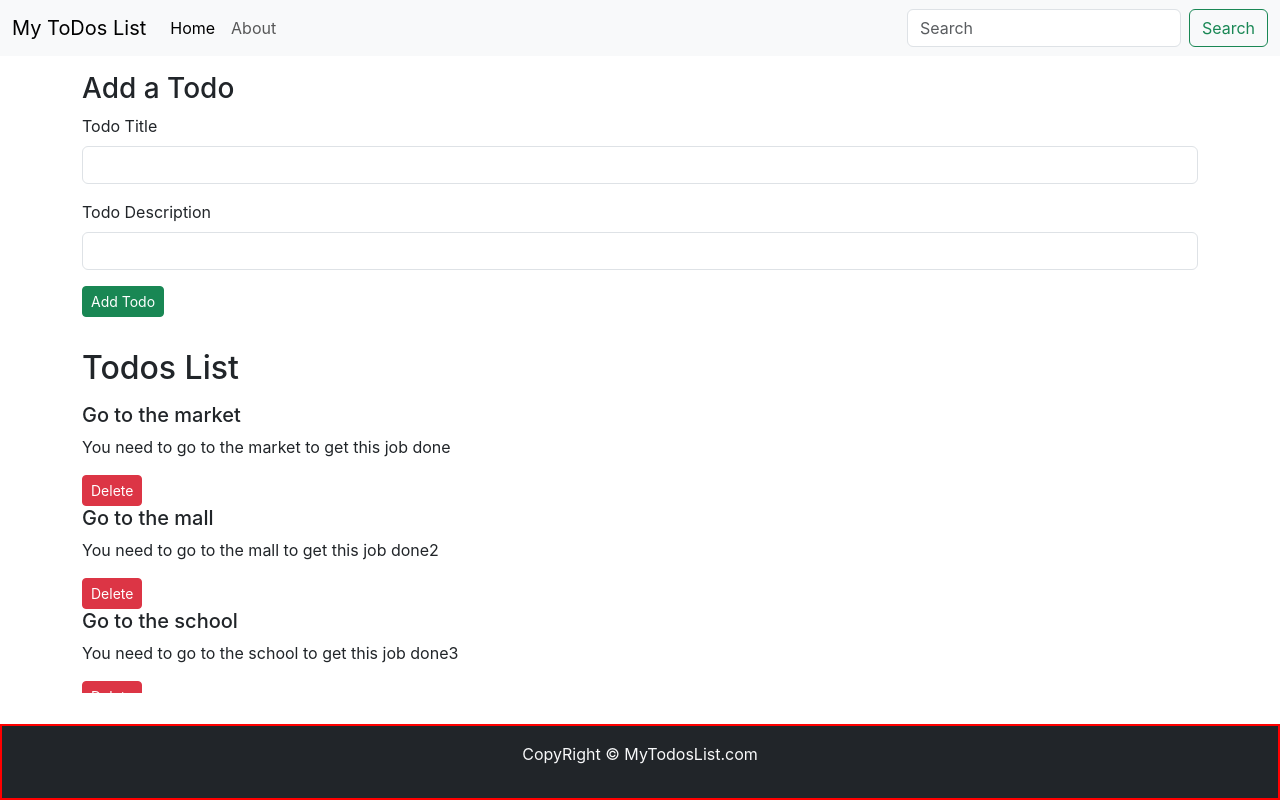
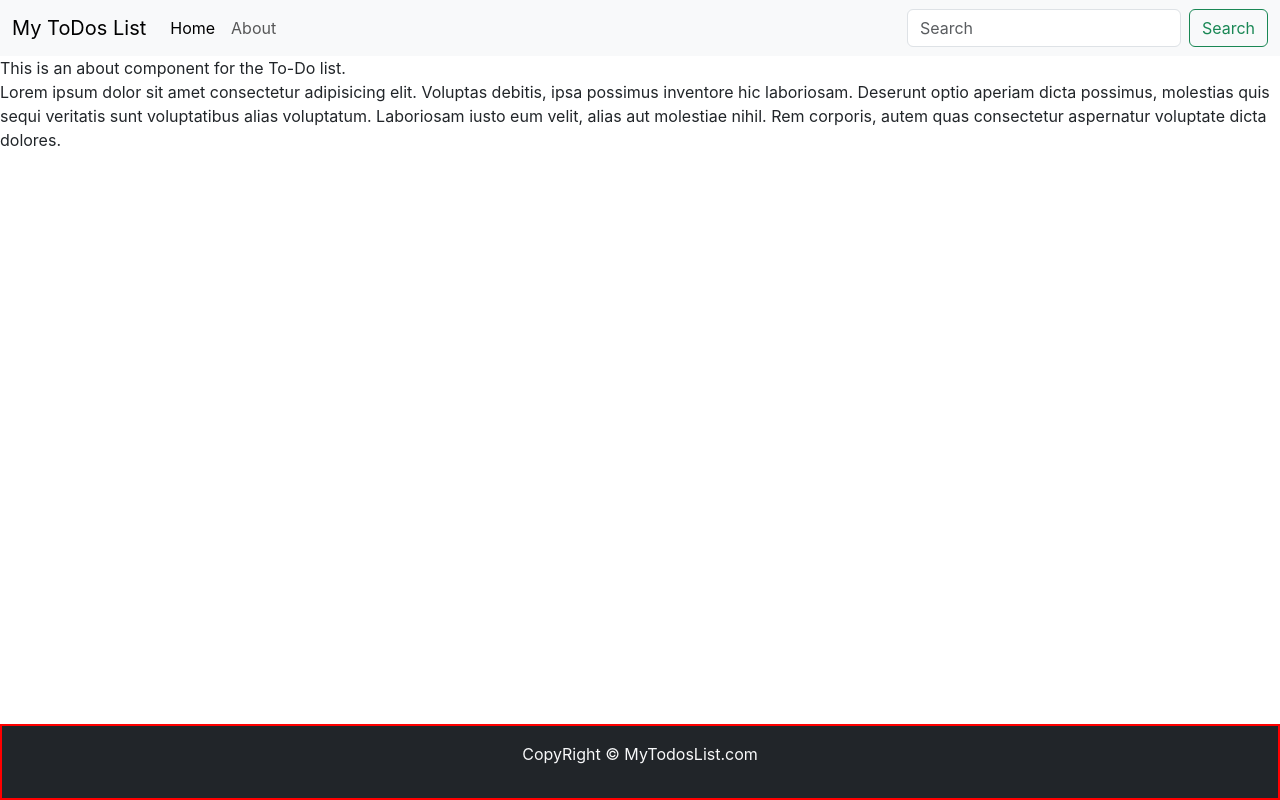
Before and after one commit to saketmishra7224/todo-list, a React (Create React App) app: page /about in a window 1280 px wide. Built offline with nearby package versions, Linux system fonts and the light colour scheme.

Commit message:
Added Routers

```diff
--- a/package.json
+++ b/package.json
@@ -6,7 +6,8 @@
     "cra-template": "1.2.0",
     "react": "^19.0.0",
     "react-dom": "^19.0.0",
-    "react-scripts": "5.0.1"
+    "react-router-dom": "^7.1.5",
+    "react-scripts": "^5.0.1"
   },
   "scripts": {
     "start": "react-scripts start",
--- a/src/App.js
+++ b/src/App.js
@@ -1,52 +1,99 @@
 import logo from './logo.svg';
 import './App.css';
 import Header from './MyComponents/Header';
-import {Todos} from './MyComponents/Todos';
-import {Footer} from './MyComponents/Footer';
+import { Todos } from './MyComponents/Todos';
+import { Footer } from './MyComponents/Footer';
 import { AddTodo } from './MyComponents/AddTodo';
-import React, { useState } from 'react';
+import { About } from "./MyComponents/About";
+import React, { useState, useEffect } from 'react';
+import {
+  BrowserRouter as Router,
+  Routes,
+  Route
+} from "react-router-dom";
 
 function App() {
-  const onDelete = (todo)=>{
-    console.log("I am onDelete of todo",todo);
+  let initTodo;
+  if (localStorage.getItem("todos") === null) {
+    initTodo = [];
+  }
+  else {
+    initTodo = JSON.parse(localStorage.getItem("todos"));
+  }
+
+
+  const onDelete = (todo) => {
+    console.log("I am onDelete of todo", todo);
 
     //Deleting in this way will not work in React
     // let index = todos.indexOf(todo);
     // todos.splice(index, 1);
 
-    setTodos(todos.filter((e)=>{
-      return e!==todo;
+    setTodos(todos.filter((e) => {
+      return e !== todo;
     }));
+    localStorage.getItem("todos", JSON.stringify(todos));
   }
 
-  const addTodo = (title, desc)=>{
+  const addTodo = (title, desc) => {
+    console.log("I am adding this todo", title, desc)
+    let sno
+    if (todos.length === 0) {
+      sno = 0;
+    }
+    else {
+      sno = todos[todos.length - 1].sno + 1;
+    }
+    const myTodo = {
+      sno: sno,
+      title: title,
+      desc: desc
+    }
+    setTodos([...todos, myTodo]);
+    console.log(myTodo);
 
   }
 
-  const [todos, setTodos] = useState([
-    {
-      sno: 1,
-      title: "Go to the market",
-      desc: "You need to go to the market to get this job done"
-    },
-    {
-      sno: 2,
-      title: "Go to the mall",
-      desc: "You need to go to the mall to get this job done2"
-    },
-    {
-      sno: 3,
-      title: "Go to the school",
-      desc: "You need to go to the school to get this job done3"
-    }
-  ]);
+  const [todos, setTodos] = useState(initTodo);
+  // {
+  //   sno: 1,
+  //   title: "Go to the market",
+  //   desc: "You need to go to the market to get this job done"
+  // },
+  // {
+  //   sno: 2,
+  //   title: "Go to the mall",
+  //   desc: "You need to go to the mall to get this job done2"
+  // },
+  // {
+  //   sno: 3,
+  //   title: "Go to the school",
+  //   desc: "You need to go to the school to get this job done3"
+  // }
+
+  useEffect(() => {
+    localStorage.setItem("todos", JSON.stringify(todos));
+  }, [todos])
+
 
   return (
     <>
-      <Header title="My ToDos List" searchBar={true}/>
-      <AddTodo addTodo={addTodo}/>
-      <Todos todos = {todos} onDelete={onDelete}/>
-      <Footer/>
+      <Router>
+        <Header title="My ToDos List" searchBar={true} />
+        <Routes>
+          {/* ✅ Corrected: Removed `render` and used `element` */}
+          <Route exact path="/" element={
+            <>
+              <AddTodo addTodo={addTodo} />
+              <Todos todos={todos} onDelete={onDelete} />
+            </>
+          } />
+
+          {/* ✅ Corrected: Used `element={<About />}` */}
+          <Route exact path="/about" element={<About />} />
+        </Routes>
+        <Footer />
+      </Router>
     </>
   );
 }
--- /dev/null
+++ b/src/MyComponents/About.js
@@ -0,0 +1,10 @@
+import React from 'react'
+
+export const About = () => {
+    return (
+        <div>
+            This is an about component for the To-Do list.
+            <p>Lorem ipsum dolor sit amet consectetur adipisicing elit. Voluptas debitis, ipsa possimus inventore hic laboriosam. Deserunt optio aperiam dicta possimus, molestias quis sequi veritatis sunt voluptatibus alias voluptatum. Laboriosam iusto eum velit, alias aut molestiae nihil. Rem corporis, autem quas consectetur aspernatur voluptate dicta dolores.</p>
+        </div>
+    )
+}
--- a/src/MyComponents/AddTodo.js
+++ b/src/MyComponents/AddTodo.js
@@ -1,6 +1,6 @@
-import React, { useState } from 'react'
+import React, { useState } from 'react';
 
-export const AddTodo = (addTodo) => {
+export const AddTodo = ({addTodo}) => {
     const [title, setTitle] = useState("");
     const [desc, setDesc] = useState("");
     const submit = (e) => {
@@ -8,7 +8,11 @@ export const AddTodo = (addTodo) => {
         if(!title || !desc){
             alert("Title or Description cannot be blank");
         }
-        addTodo(title, desc);
+        else{
+            addTodo(title, desc);
+            setTitle("");
+            setDesc("");
+        }
     }
     return (
         <div className="container my-3">
--- a/src/MyComponents/Header.js
+++ b/src/MyComponents/Header.js
@@ -1,21 +1,22 @@
 import React from 'react'
 import PropTypes from 'prop-types'
+import { Link } from "react-router-dom";
 
 export default function Header(props){
     return(
         <nav className="navbar navbar-expand-lg bg-body-tertiary">
             <div className="container-fluid">
-                <a className="navbar-brand" href="#">{props.title}</a>
+                <Link className="navbar-brand" to="/">{props.title}</Link>
                 <button className="navbar-toggler" type="button" data-bs-toggle="collapse" data-bs-target="#navbarSupportedContent" aria-controls="navbarSupportedContent" aria-expanded="false" aria-label="Toggle navigation">
                     <span className="navbar-toggler-icon"></span>
                 </button>
                 <div className="collapse navbar-collapse" id="navbarSupportedContent">
                     <ul className="navbar-nav me-auto mb-2 mb-lg-0">
                         <li className="nav-item">
-                            <a className="nav-link active" aria-current="page" href="#">Home</a>
+                            <Link className="nav-link active" aria-current="page" to="/">Home</Link>
                         </li>
                         <li className="nav-item">
-                            <a className="nav-link" href="#">About</a>
+                            <Link className="nav-link" to="/about">About</Link>
                         </li>
                     </ul>
                     { props.searchBar? <form className="d-flex" role="search">
--- a/src/MyComponents/TodoItem.js
+++ b/src/MyComponents/TodoItem.js
@@ -2,10 +2,13 @@ import React from 'react'
 
 export const TodoItem = ({ todo, onDelete }) => {
   return (
+    <>
     <div>
       <h5>{todo.title}</h5>
       <p>{todo.desc}</p>
       <button className="btn btn-sm btn-danger" onClick={() => { onDelete(todo) }}>Delete</button>
     </div>
+    <hr />
+    </>
   )
 }
--- a/src/MyComponents/Todos.js
+++ b/src/MyComponents/Todos.js
@@ -4,7 +4,7 @@ import {TodoItem} from './TodoItem';
 export const Todos = (props) => {
 
   let ContainerStyle = {
-    height: "45vh",
+    height: "44vh",
     overflowY: 'scroll'
   };
 
@@ -13,7 +13,9 @@ export const Todos = (props) => {
       <h2 className=' my-3'>Todos List</h2>
       {props.todos.length === 0? "No Todos to display":
       props.todos.map((todo)=>{
-        return <TodoItem todo = {todo} key={todo.sno} onDelete={props.onDelete}/>
+        return(
+        <TodoItem todo = {todo} key={todo.sno} onDelete={props.onDelete}/>
+      )
       })
       }
     </div>
```
Also changed, not shown: 1 other file (tests, documents, lock files or other folders).
